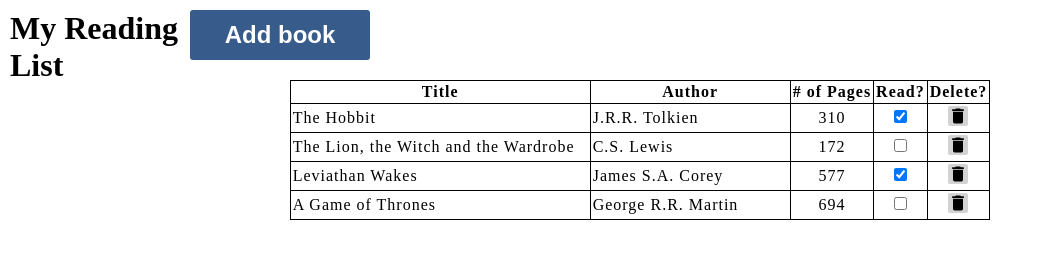
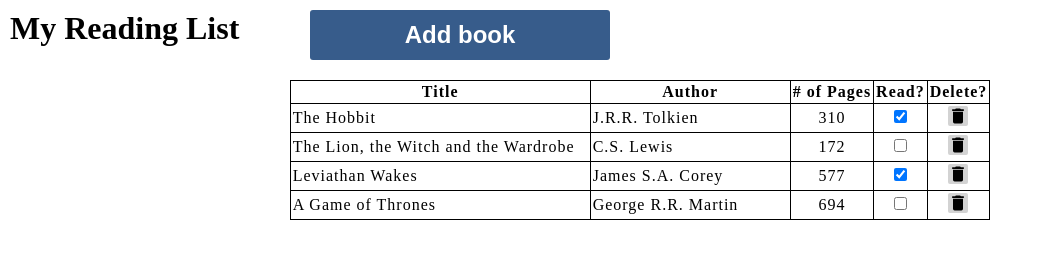
Before and after one commit to cwilso28/reading_list, a plain HTML site: page index.html in a window 1280 px wide. Shown: the whole page, without its empty margins (0-1043 px from the left). Drawn offline with Linux system fonts and the light colour scheme.

Commit message:
Edit html to force github pages update

```diff
--- a/stylesheet.css
+++ b/stylesheet.css
@@ -16,7 +16,7 @@ html, body {
 
 #container {
   display: grid;
-  grid-template-columns: 1fr 1fr 5fr;
+  grid-template-columns: 300px 300px 5fr;
   grid-template-rows: 50px auto;
   padding: 10px;
   position:relative;
```
Also changed, not shown: index.html (+2 -0 lines).
